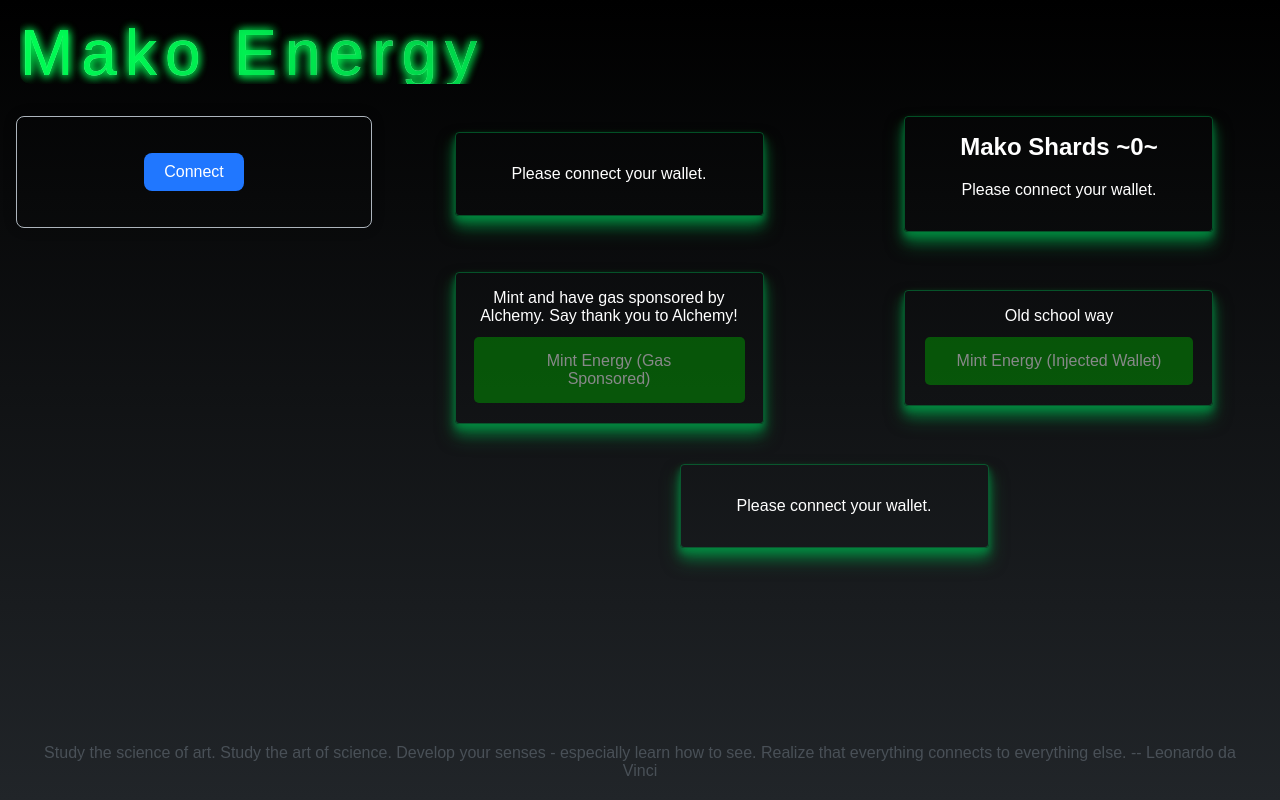
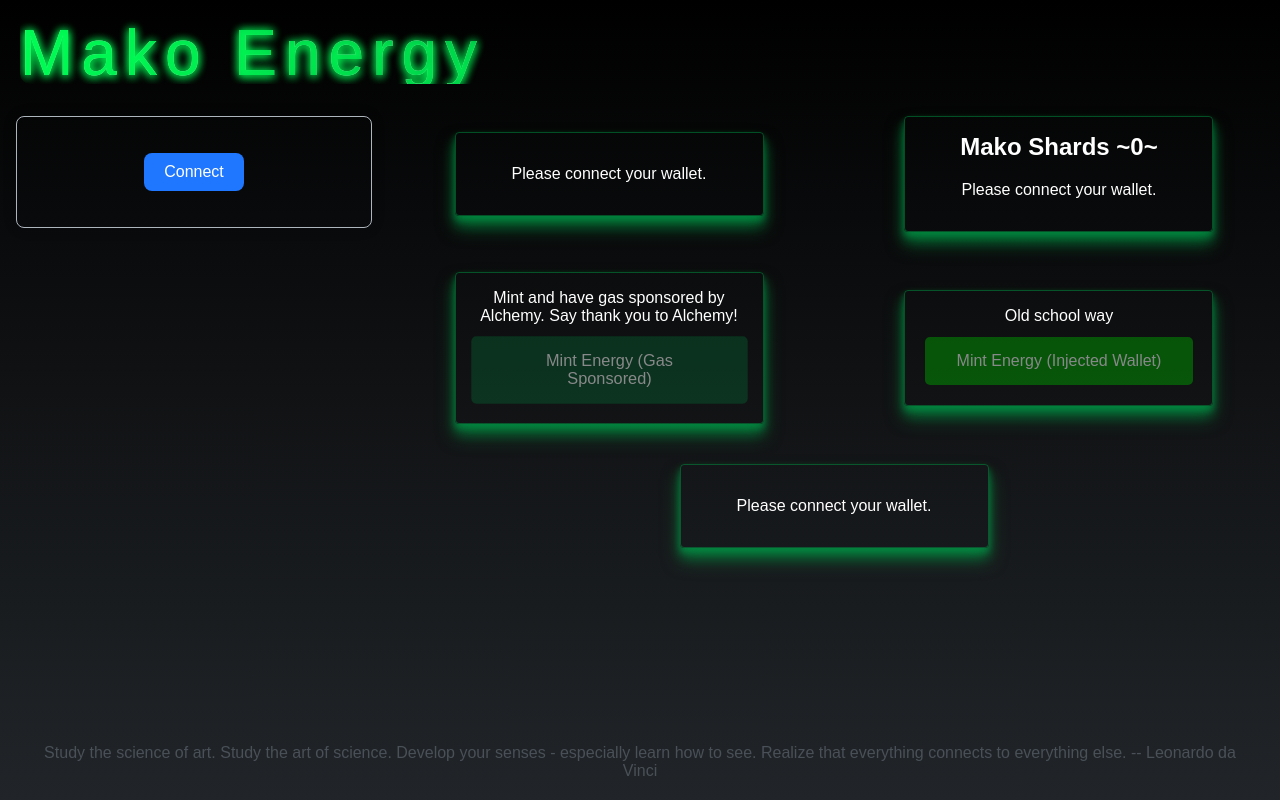
Before and after one commit to Da-Colon/aa-demo, a SvelteKit app: page / in a window 1280 px wide. In both pictures the pointer is over the button "Mint Energy (Gas Sponsored)". Built offline with nearby package versions, Linux system fonts and the light colour scheme; no server answers; a web font is replaced by a local one.

Commit message:
add hover to button

```diff
--- a/src/routes/styles.css
+++ b/src/routes/styles.css
@@ -92,12 +92,19 @@ body {
   cursor: pointer;
   border-radius: 5px;
   max-width: 325px;
+  transition: background-color 0.3s ease, transform 0.3s ease; /* Added transition */
+}
+
+.button-primary:hover {
+  background-color: var(--color-green-900-faded); /* Darker green on hover */
+  transform: scale(1.02); /* Slightly larger on hover */
 }
 
 .button-primary:disabled {
   opacity: 0.5;
   cursor: not-allowed;
 }
+
 
 .flex-col {
   display: flex;
```
